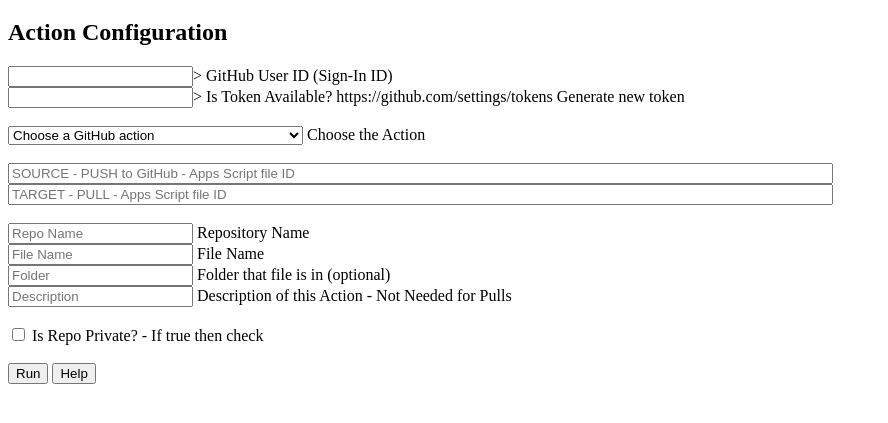
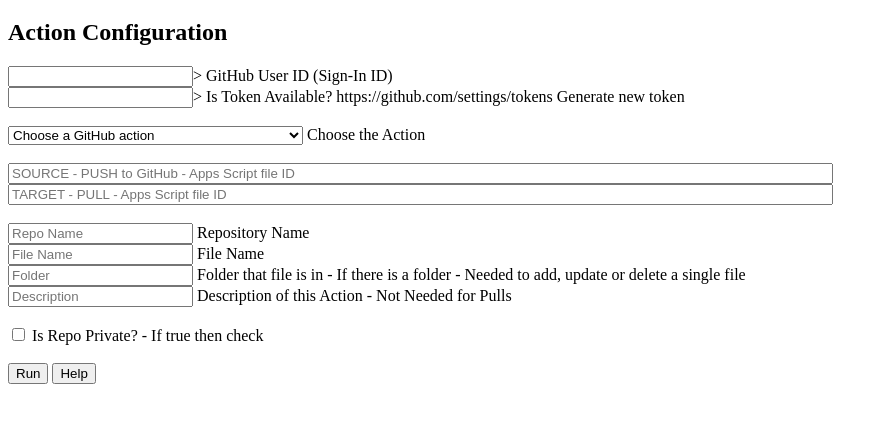
Before and after one commit to Blueprinter/test_Repo, a plain HTML site: page HTML/H_Index.html in a window 1280 px wide. Shown: the part 61-484 px from the top of the page, without its empty margins (0-888 px from the left). Drawn offline with Linux system fonts and the light colour scheme.

Commit message:
pushProject

```diff
--- a/HTML/H_Index.html
+++ b/HTML/H_Index.html
@@ -46,7 +46,7 @@
 
       <input id="idRepoName" type="text" placeholder="Repo Name"> Repository Name<br/>
       <input id="idFileName" type="text" placeholder="File Name"> File Name<br/>
-      <input id="idFolderName" type="text" placeholder="Folder"> Folder that file is in (optional)<br/>
+      <input id="idFolderName" type="text" placeholder="Folder"> Folder that file is in - If there is a folder - Needed to add, update or delete a single file<br/>
       <input id="idActionDescription" type="text" placeholder="Description"> Description of this Action - Not Needed for Pulls<br/>
       <br/>
       <input id="idIsPrivateRepo" type="checkbox"> Is Repo Private? - If true then check<br/>
```
